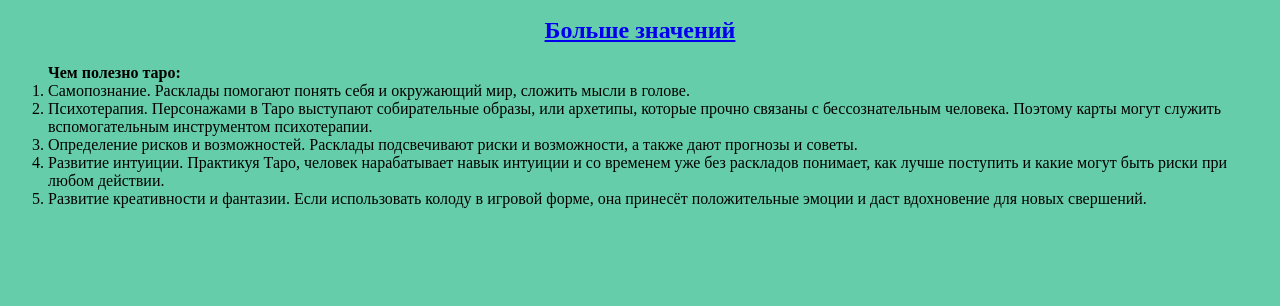
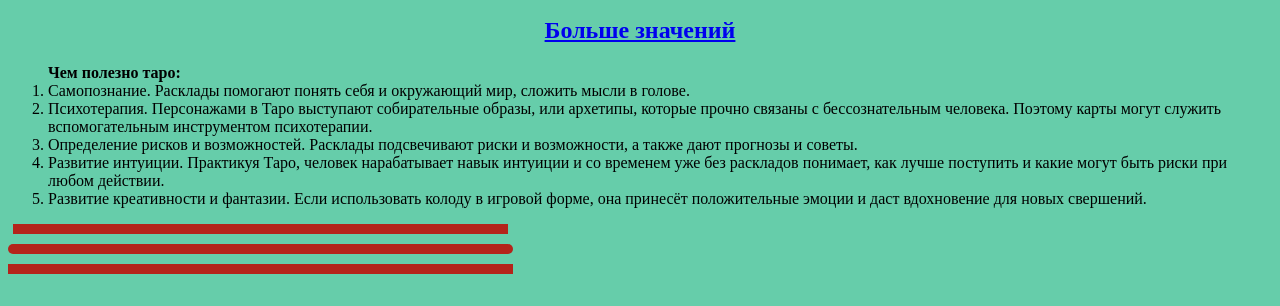
Before and after one commit to wowiwiowwowi/my-site, a plain HTML site: page index.html in a window 1280 px wide. Shown: the part 4015-4321 px from the top of the page. Before the commit the page ends 4239 px from the top, so only its background shows below. Drawn offline with Linux system fonts and the light colour scheme.

Commit message:
Update index.html

```diff
--- a/index.html
+++ b/index.html
@@ -58,6 +58,10 @@
                     Развитие креативности и фантазии. Если использовать колоду в игровой форме, она принесёт положительные эмоции и даст вдохновение для новых свершений.
                 </li>
             </ol>
-
+       <svg xmlns="http://www.w3.org/2000/svg" version="1.1" width="600" height="70">
+    <line x1="5" y1="5" x2="500" y2="5" stroke="#b4241b" stroke-width="10" />
+    <line x1="5" y1="25" x2="500" y2="25" stroke="#b4241b" stroke-width="10" stroke-linecap="round" />
+    <line x1="5" y1="45" x2="500" y2="45" stroke="#b4241b" stroke-width="10" stroke-linecap="square" />
+</svg>
     </body>
 </html>
```
